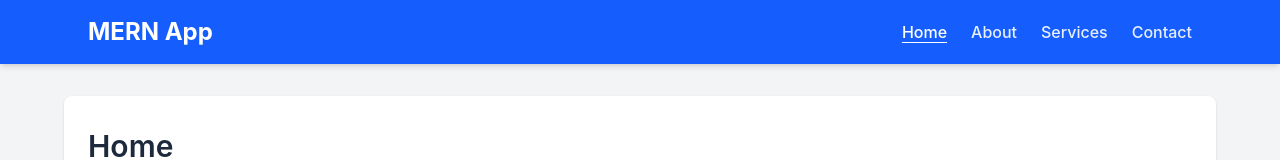
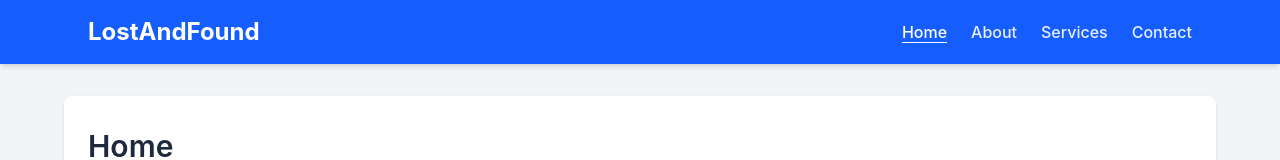
Before and after one commit to abdisalam-i9/Raadiye-platform, a React (Vite) app in the folder frontend/: page / in a window 1280 px wide. Shown: the top 160 px of the page. Built offline with nearby package versions, Linux system fonts and the light colour scheme; the HTML template or start-up script is replaced by a standard one.

Commit message:
i Created Header Page

```diff
--- a/frontend/src/components/Header.jsx
+++ b/frontend/src/components/Header.jsx
@@ -10,7 +10,7 @@ function Header() {
     <header className="bg-blue-600 text-white shadow-md">
       <div className="mx-auto flex max-w-6xl items-center justify-between px-6 py-4">
         <Link to="/" className="text-2xl font-bold text-white">
-          MERN App
+          LostAndFound
         </Link>
         <nav className="flex gap-6">
           <NavLink to="/" end className={navLinkClass}>
```
